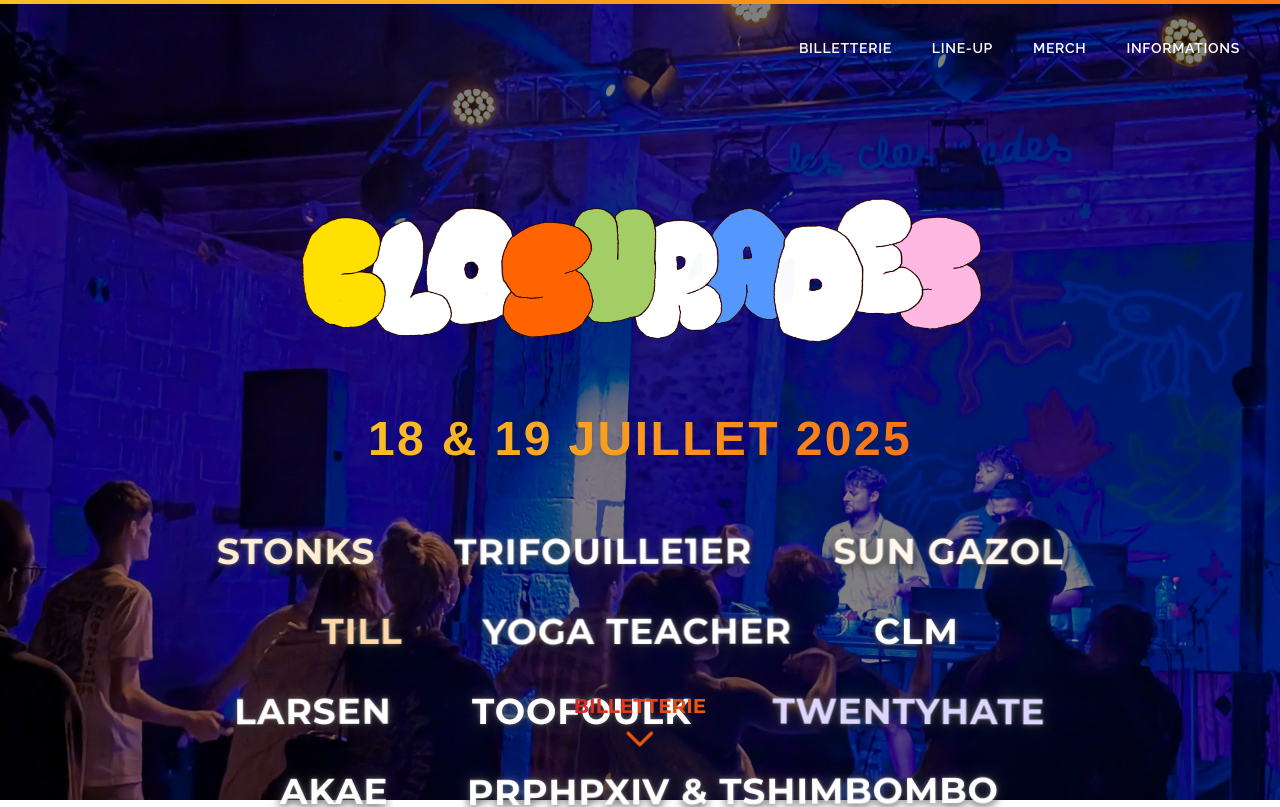
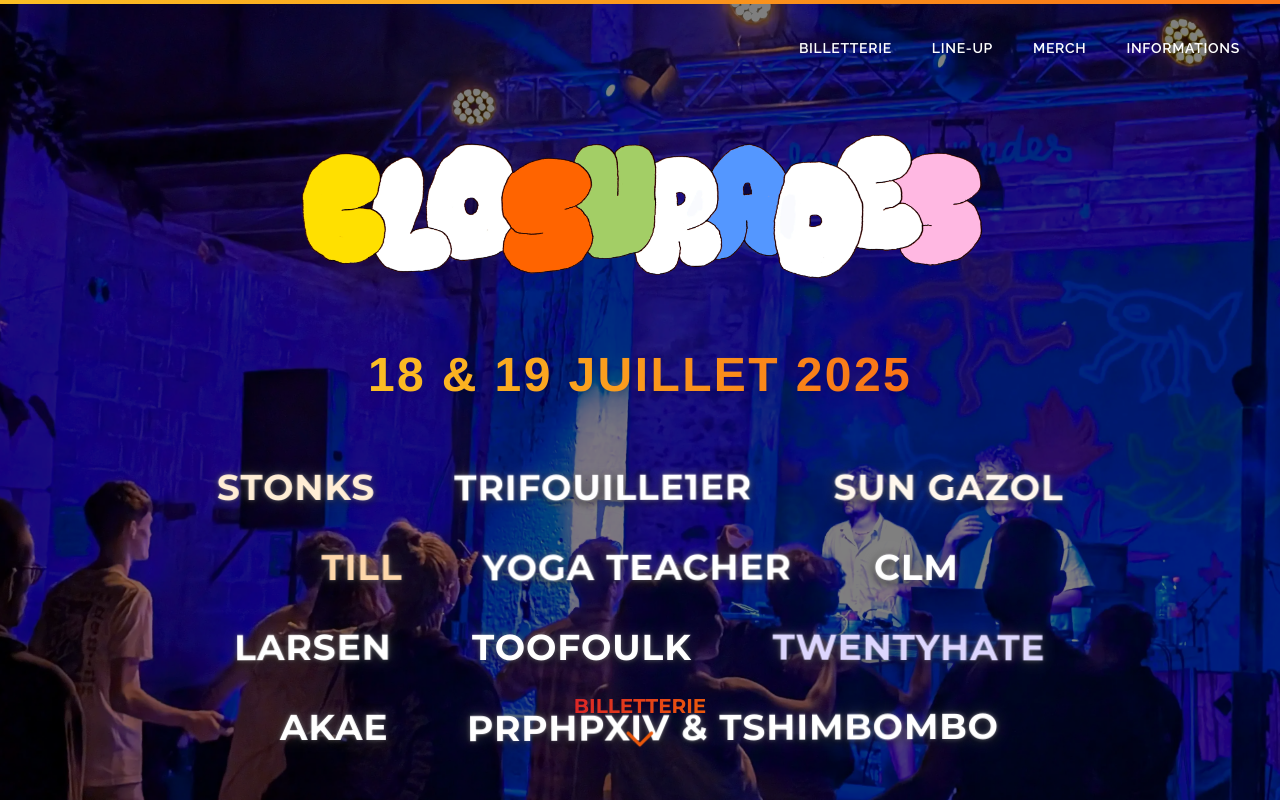
Before and after one commit to theo-hrd/closurades, a Next.js app: page / in a window 1280 px wide. Shown: the top 807 px of the page. Built offline with nearby package versions, Linux system fonts and the light colour scheme.

Commit message:
Réduction de l'espacement supérieur dans la section Hero pour une meilleure présentation visuelle; ajustement de la classe CSS pour améliorer la réactivité.

```diff
--- a/src/app/page.tsx
+++ b/src/app/page.tsx
@@ -134,7 +134,7 @@ function HeroSection({
       {/* Centered title */}
 
       <div className="absolute inset-0 flex flex-col items-center text-center px-4 sm:px-8">
-        <div className="w-full max-w-4xl mx-auto pt-20 sm:pt-32">
+        <div className="w-full max-w-4xl mx-auto pt-20 sm:pt-16">
           <div className="md:pt-10 mx-auto w-full max-w-2xl sm:max-w-3xl flex justify-center">
             <motion.div
               initial={{ opacity: 0, y: 30, rotate: 0 }}
```
